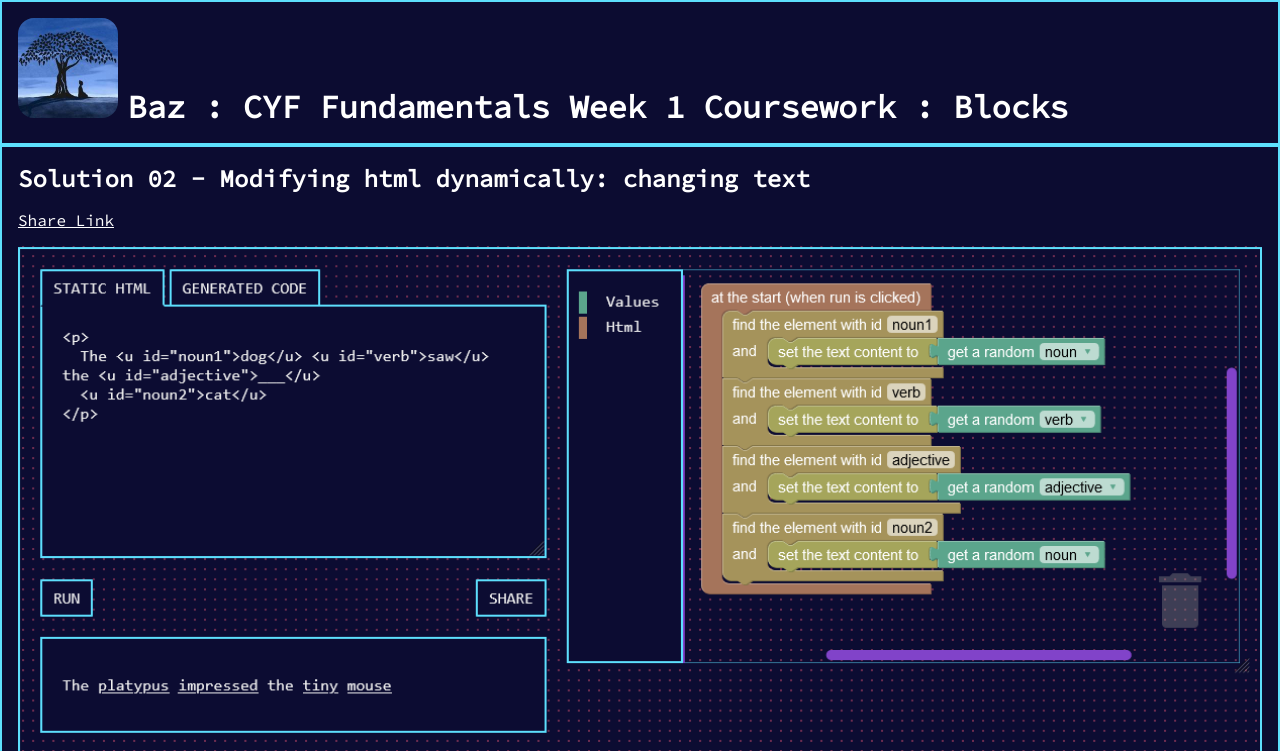
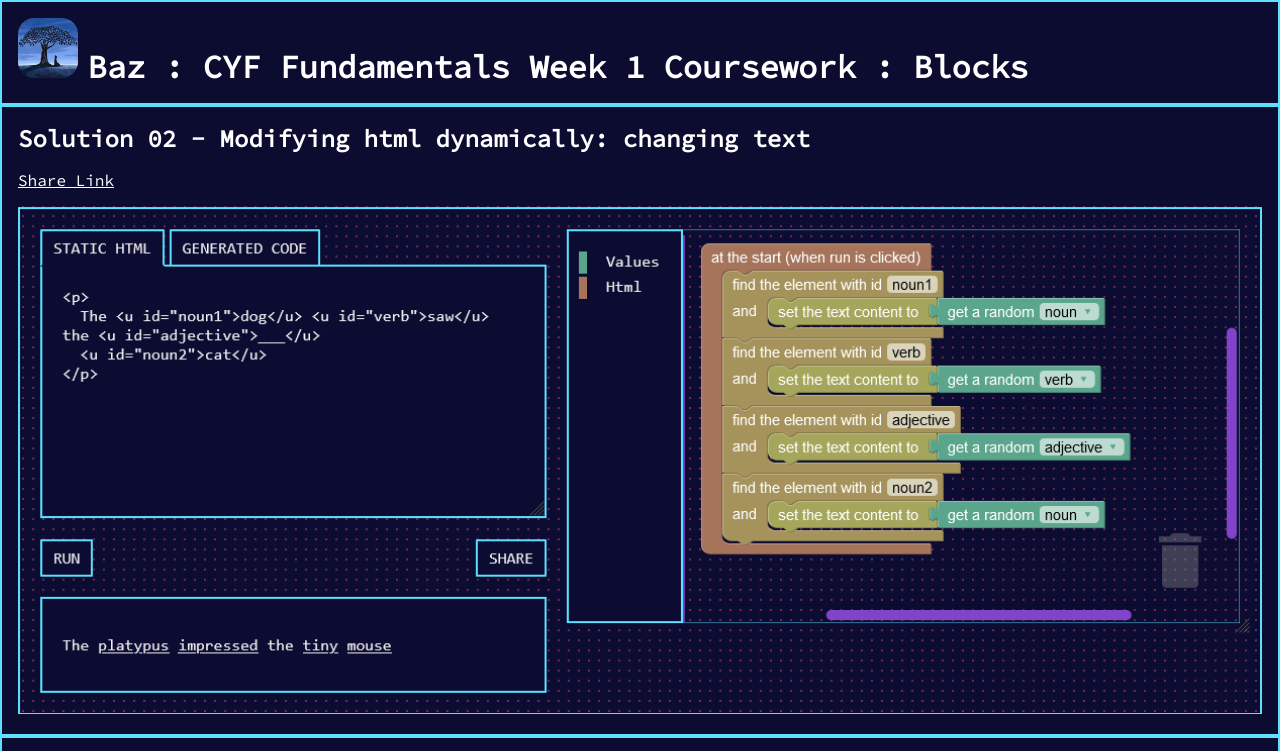
Before and after one commit to bazmurphy/cyf-blocks, a plain HTML site: page index.html in a window 1280 px wide. Shown: the top 751 px of the page. Drawn offline with Linux system fonts and the light colour scheme; files whose address does not match are found by name.

Commit message:
minor styling

```diff
--- a/css/styles.css
+++ b/css/styles.css
@@ -32,8 +32,8 @@ body > section {
 }
 
 .header img {
-    width: 100px;
-    height: 100px;
+    width: 60px;
+    height: 60px;
     display: inline-block;
     border-radius: 1rem;
 }
--- a/index.html
+++ b/index.html
@@ -8,7 +8,7 @@
     <link rel="preconnect" href="https://fonts.gstatic.com" crossorigin>
     <link href="https://fonts.googleapis.com/css2?family=Source+Code+Pro&display=swap" rel="stylesheet">
     <link rel="stylesheet" href="css/styles.css">
-    <title>Baz : CYF Fundamentals Week 1 Coursework : Blocks</title>
+    <title>Baz : CodeYourFuture Fundamentals Coursework : Blocks</title>
 </head>
 <body>
     <section class="header">
```
